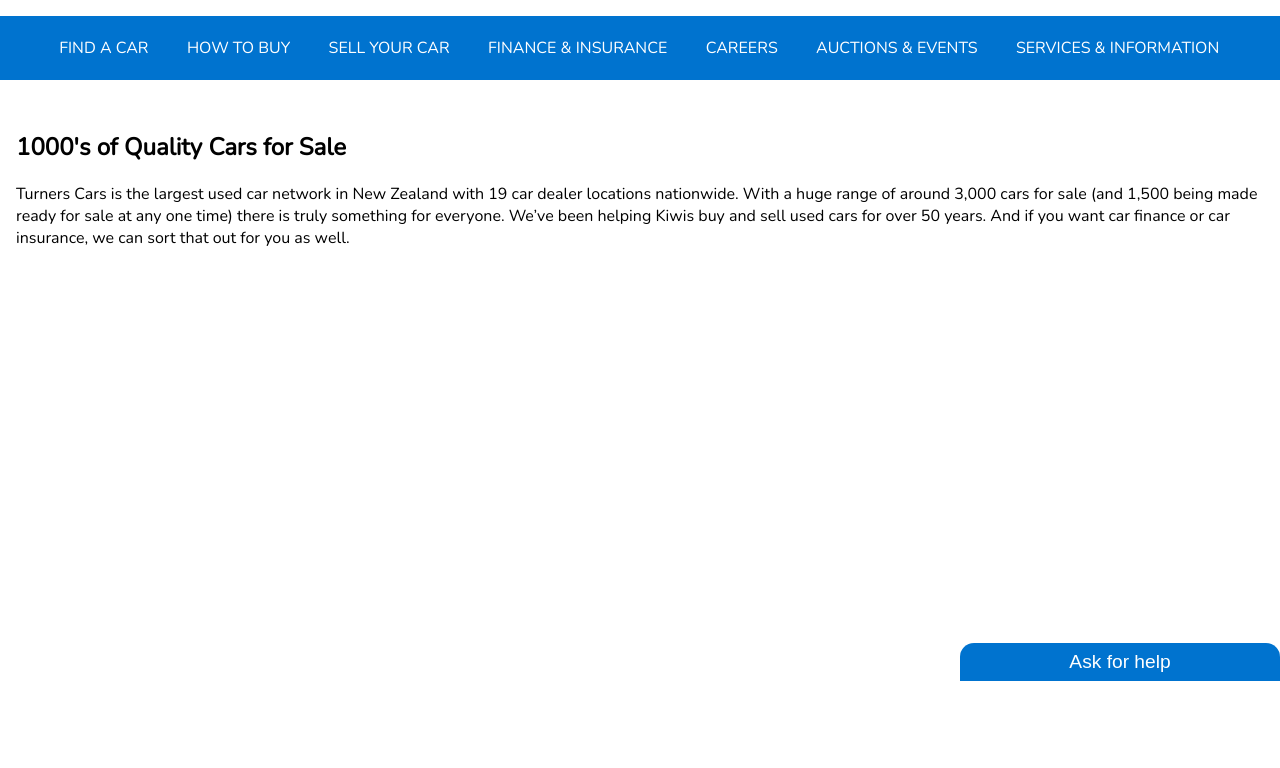
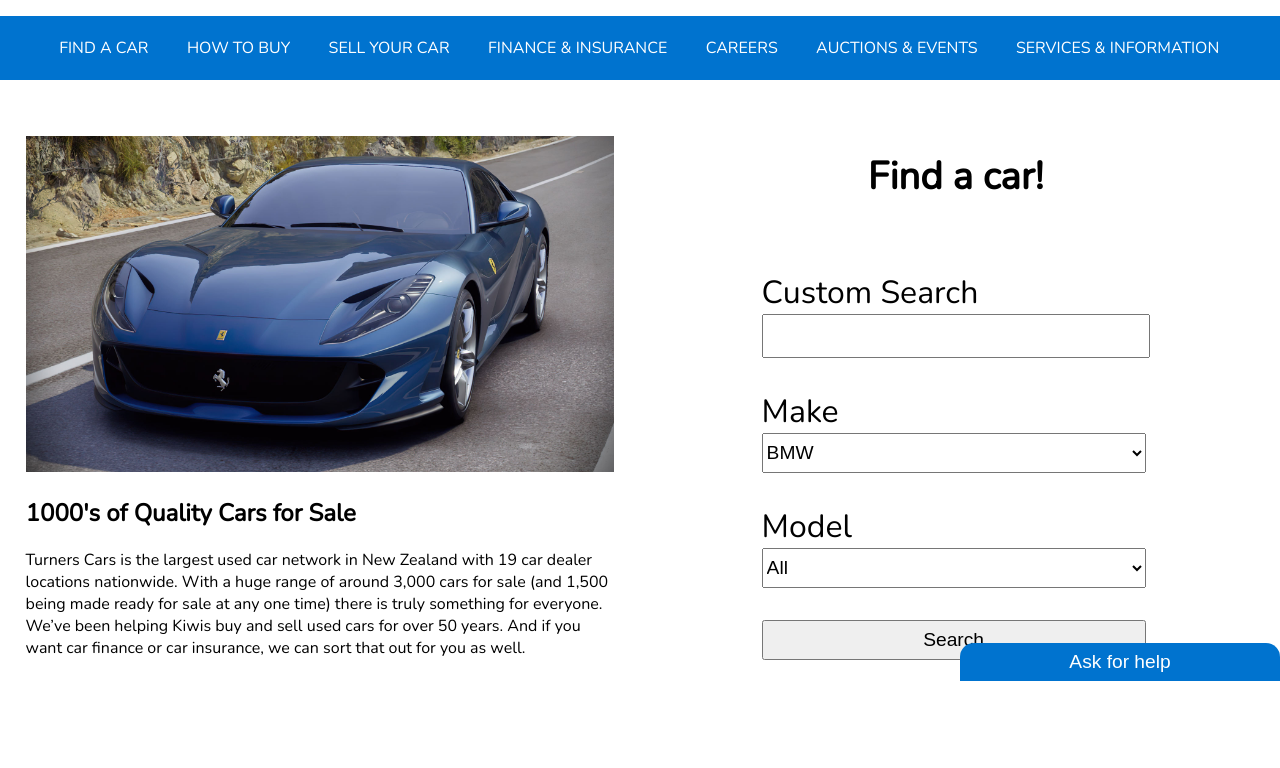
Before and after one commit to Melvin-n/chatbot, a Flask app: page / in a window 1280 px wide. Shown: the part 119-887 px from the top of the page. Before the commit the page ends 800 px from the top, so only its background shows below. Run offline with Flask 2, Linux system fonts and the light colour scheme; parts of the project's set-up code (start-up, migrations or seed data) failed here and were passed over.

Commit message:
added form to page, completed styling for this stage

```diff
--- a/python-chatbot/static/index.css
+++ b/python-chatbot/static/index.css
@@ -41,7 +41,7 @@
     border: none;
     padding: 0 1vw;
     color: white;
-    font-size: 1.2vw;
+    font-size: 1.4vw;
     text-align: end;
     cursor: pointer;
     display: flex;
@@ -247,5 +247,64 @@
 
 
 #summary {
+    padding-top: 5vh;
+    width: 50%;
+}
+
+
+#find-form-container {
     padding: 2vh;
+    display: flex;
+    flex-direction: column;
+    align-items: center;
+    height: 80vh;
 }
+
+#find-form {
+    display: flex;
+    flex-direction: column;
+    justify-content: center;
+    align-self: center;
+    padding: 2vh;
+    height: 100%;
+
+}
+
+#find-form label {
+    font-size: 2.5vw;
+}
+
+
+
+#form-title {
+    padding: 0 1vh;
+    margin-bottom: 1vh;
+    font-size: 3vw;
+    font-weight: bold;
+
+}
+
+#find-form input, #find-form select {
+    width: 30vw;
+    height: 5vh;
+    font-size: 1.5vw;
+    padding: 0;
+    margin-bottom: 4vh;
+
+}
+
+#summary-image {
+    width: 46vw;
+    height: 42vh;
+    padding: 0 2vw;
+}
+
+.summary-text {
+    padding: 0 2vw;
+}
+
+#summary-search-homepage {
+    display: flex;
+    flex-direction: row;
+    gap: 7vw;
+}
--- a/python-chatbot/templates/index.html
+++ b/python-chatbot/templates/index.html
@@ -6,9 +6,11 @@
     <meta http-equiv="X-UA-Compatible" content="IE=edge">
     <meta name="viewport" content="width=device-width, initial-scale=1.0">
     <link rel="stylesheet"  href="{{ url_for('static', filename='index.css') }}" >
+    <link rel="stylesheet" href="../static/index.css">
     <link rel="preconnect" href="https://fonts.googleapis.com">
     <link rel="preconnect" href="https://fonts.gstatic.com" crossorigin>
     <link href="https://fonts.googleapis.com/css2?family=Nunito&display=swap" rel="stylesheet">
+
     <title>Chatbot</title>
 </head>
 <body>
@@ -31,7 +33,7 @@
     </navbar>
 
     <header id="header-bar">
-        <img id='logo-image' src="./static/logo.png" alt="TURNERS CARS">
+        <img id='logo-image' src="../static/logo.png" alt="TURNERS CARS">
         <div id="header-links">
             <h4>LOGIN or REGISTER</h4>
             <h4>0800 887 637</h4>
@@ -50,16 +52,40 @@
             <li class="main-navbar-item">SERVICES & INFORMATION</li>
         </ul>
     </navbar>
+    <div id="summary-search-homepage">
+        <div id="summary">
+            <img id="summary-image" src="../static/ferrari.jpg" alt="">
+            <h2 id="summary-text-header" class="summary-text">1000's of Quality Cars for Sale</h2>
+            <p  id="summary-text-details" class="summary-text">Turners Cars is the largest used car network in New Zealand with 19 car dealer locations nationwide.
+                With a huge range of around 3,000 cars for sale (and 1,500 being made ready for sale at any one time)
+                there is truly something for everyone. We’ve been helping Kiwis buy and sell used cars for over 50 years.
+                And if you want car finance or car insurance, we can sort that out for you as well.
+            </p>
+        </div>
 
-    <div id="summary">
-        <h2>1000's of Quality Cars for Sale</h2>
-        <p>Turners Cars is the largest used car network in New Zealand with 19 car dealer locations nationwide.
-            With a huge range of around 3,000 cars for sale (and 1,500 being made ready for sale at any one time)
-            there is truly something for everyone. We’ve been helping Kiwis buy and sell used cars for over 50 years.
-             And if you want car finance or car insurance, we can sort that out for you as well.
-        </p>
+        <div id="find-form-container">
+            <h3 id="form-title">Find a car!</h3>
+            <form id="find-form">
+                <label for="customsearch">Custom Search</label>
+                <input type="text" name="customsearch">
+                <label for="make-dropdown">Make</label>
+                <select id="make-dropdown" name="make-dropdown">
+                    <option value="bmw">BMW</option>
+                    <option value="lamborghini">Lamborghini</option>
+                    <option value="ferrari">Ferrari</option>
+                    <option value="tesla">Tesla</option>
+                    <option value="bugatti">Bugatti</option>
+                    <option value="rolls-royce">Rolls Royce</option>
+                </select>
+                <label for="model-dropdown">Model</label>
+                <select id="model-option" name="model-dropdown">
+                    <option value="all">All</option>
+                </select>
+                <input type="submit" value="Search">
+
+            </form>
+        </div>
     </div>
-
 
 
     <button id="chat-modal" class="show">Ask for help</button>
@@ -89,11 +115,10 @@
         let messages = []
         let messagesList = document.getElementById('messages-list')
 
-        // messagesList.innerHTML += `<li class='user-message box arrow-left'>TurnersBot:<br> Welcome to TurnersCars! Do you need any help?</li>`
-
+        //upon sending a message, API is called with fetch to return message response
+        //settimeout is used to mimic messaging a real person
         sendMessage.addEventListener('click', async (e) => {
             e.preventDefault()
-            // messagesList.innerHTML = ''
             console.log(message.value)
             messages.push(`${message.value}`)
             messagesList.innerHTML += `<li class='user-message box arrow-right'>${message.value}</li>`
@@ -105,6 +130,7 @@
                 body: JSON.stringify({message: message.value})
             })
             .then(res => res.json())
+            //messages are added to the DOM
             .then(data => {
                 messages.push(`TurnersBot: ${data}`)
                 setTimeout(() => {
```
Also changed, not shown: python-chatbot/static/ferrari.jpg (added).
